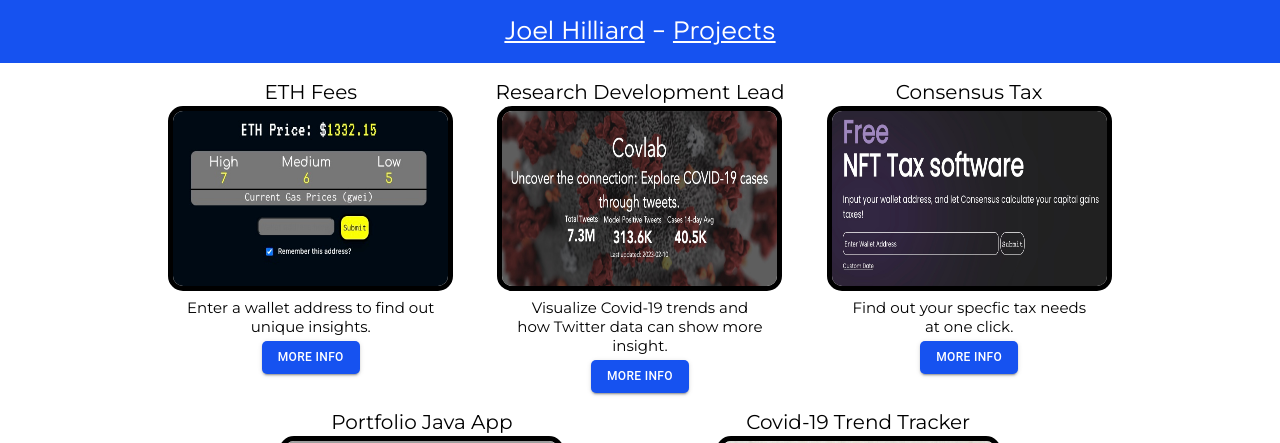
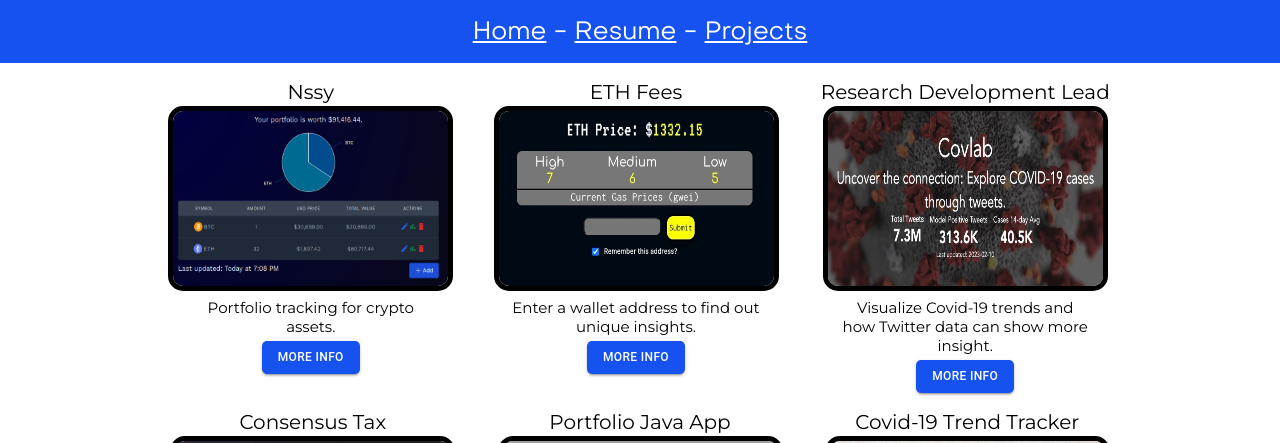
Before and after one commit to JoelAHilliard/personal-site, a React (Create React App) app: page /projects in a window 1280 px wide. Shown: the top 443 px of the page. Built offline with nearby package versions, Linux system fonts and the light colour scheme; grey boxes are pictures that could not be loaded.

Commit message:
add new tab and project

```diff
--- a/src/components/NavBar.js
+++ b/src/components/NavBar.js
@@ -31,8 +31,10 @@ function NavBar() {
           <BrowserRouter>
 
             <Bar>
-                <Text><Link style={{ textDecoration: 'underline',color:'white' }} to="/">Joel Hilliard</Link> -&nbsp;</Text>
+                <Text><Link style={{ textDecoration: 'underline',color:'white' }} to="/">Home</Link> -&nbsp;</Text>
+                <Text><Link style={{ textDecoration: 'underline',color:'white' }} to="/projects">Resume</Link> -&nbsp;</Text>
                 <Text><Link style={{ textDecoration: 'underline',color:'white' }} to="/projects">Projects</Link></Text>
+
             </Bar>
 
             <Routes>
--- a/src/components/Projects.js
+++ b/src/components/Projects.js
@@ -6,6 +6,7 @@ import ConsensusTaxImg from '../images/consensustax.jpg'
 import Stocks from '../images/stocks.jpeg'
 import Covid from '../images/covid.jpeg'
 import Covlab from '../images/covlab.jpg'
+import Nssy from '../images/nssy.png'
 
 
 const ProjectHolder = styled.div`
@@ -23,6 +24,20 @@ const ProjectHolder = styled.div`
 function Projects() {
     return(
         <ProjectHolder>
+            <Project
+                projectName = "Nssy Portfolio Tracker"
+                img = {Nssy}
+                description = "Portfolio tracking for crypto assets."
+                modalData = {{
+                    title: "Nssy",
+                    link : "https://nssy.xyz",
+                    bullets:{
+                        "bullet1":"A web-app where users can enter their crypto holdings and can see different visualizations pertaining to their portfolio.",
+                        "bullet2":"Utilizes a MongoDB to store crypto asset prices, a Node API to retrieve prices, and a worker app that constantly pulls updated prices into the database every minutes.",
+                        "bullet3":"Frontend made with Angular, API and worker written in Node.",
+                    }
+                }}
+            />
             <Project
                 projectName = "ETH Fees"
                 img = {ETHFeesImg}
```
Also changed, not shown: src/images/nssy.png (added), 1 other file (tests, documents, lock files or other folders).
